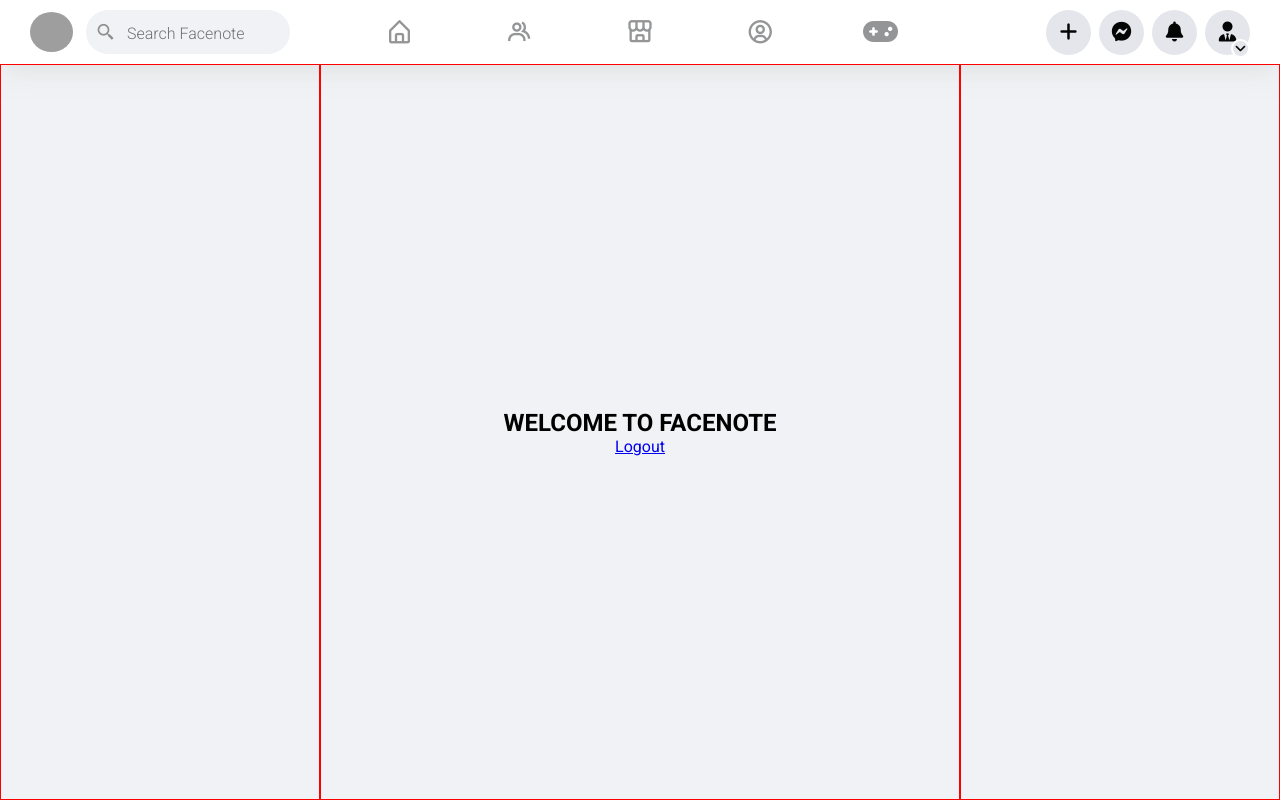
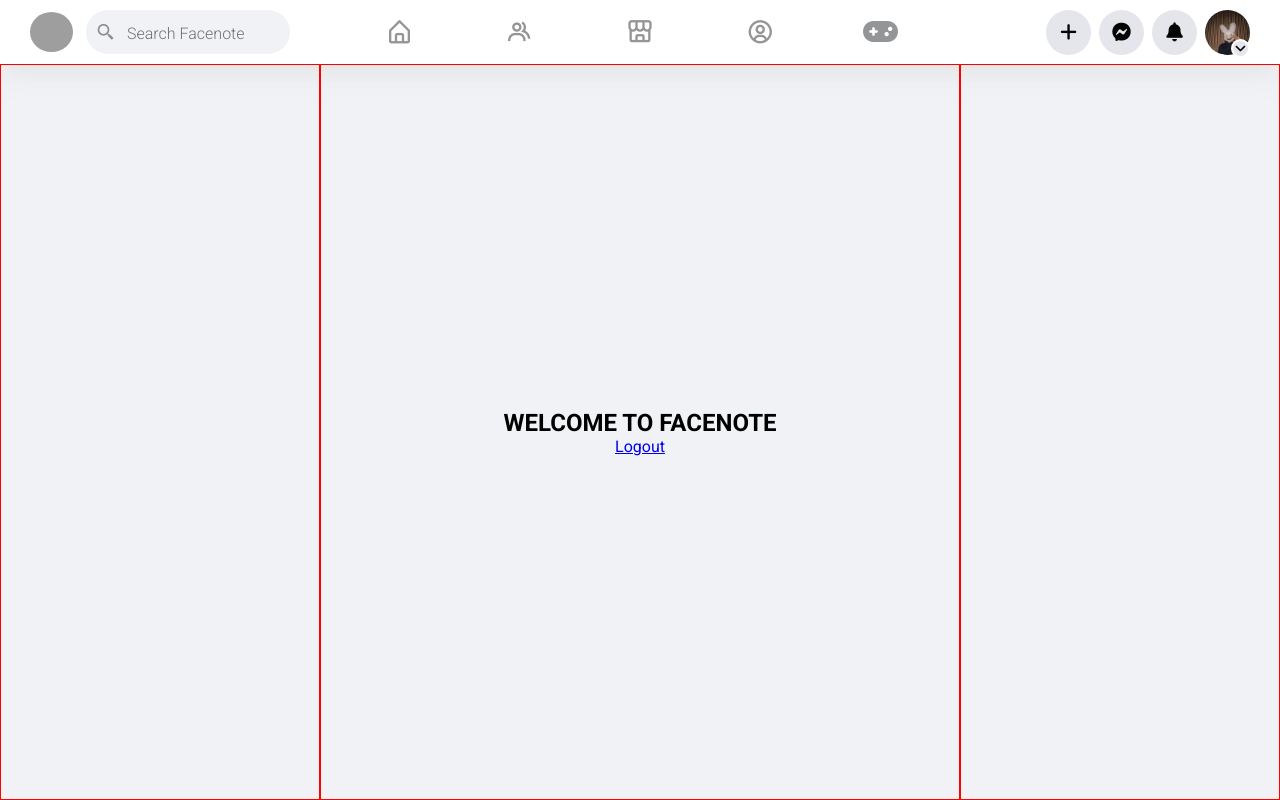
Before and after one commit to cygullem/FACEBOOK-Midterm, a PHP site: page /mainpage.php in a window 1280 px wide. Run offline with PHP 8.4, Linux system fonts and the light colour scheme; the visitor is signed in with stand-in values (Sample User, id 1); grey boxes are pictures that could not be loaded.

Commit message:
add user profile on the main page

```diff
--- a/CSS/mainpage.css
+++ b/CSS/mainpage.css
@@ -139,10 +139,16 @@ nav{
     justify-content: center;
     background-color: #e4e6eb;
     cursor: pointer;
+    object-fit: cover;
+}
+.FBM img{
+    height: 100%;
+    width: 100%;
+    border-radius: 50%;
 }
 .FBM i{
-    font-size: 20px;
-    color: #050505;
+  font-size: 19px;
+  color: #050505;
 }
 .UP-drpdwn{
     height: 19px;
@@ -159,6 +165,7 @@ nav{
 }
 .UP-drpdwn i{
     font-size: 13px;
+    color: #050505;
 }
 
 
--- a/mainpage.php
+++ b/mainpage.php
@@ -57,14 +57,14 @@ if (!isset($_SESSION['email'])) {
             <div class="FBM" id="postContent">
                 <i class="fa-solid fa-plus"></i>
             </div>
-            <div class="FBM ">
+            <div class="FBM">
                 <i class="fa-brands fa-facebook-messenger"></i>
             </div>
-            <div class="FBM ">
+            <div class="FBM">
                 <i class="fa-solid fa-bell"></i>
             </div>
-            <div class="FBM ">
-                <i class="fa-solid fa-user-tie"></i>
+            <div class="FBM">
+                <img src="Assets/UserProfile.png" alt="Profle">
                 <div class="UP-drpdwn">
                     <i class="fa-solid fa-angle-down"></i>
                 </div>
```
